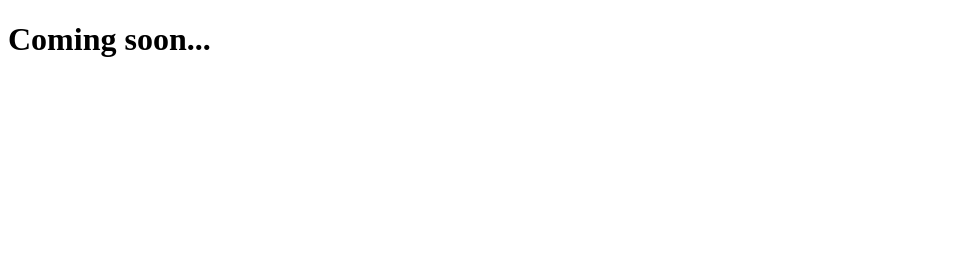
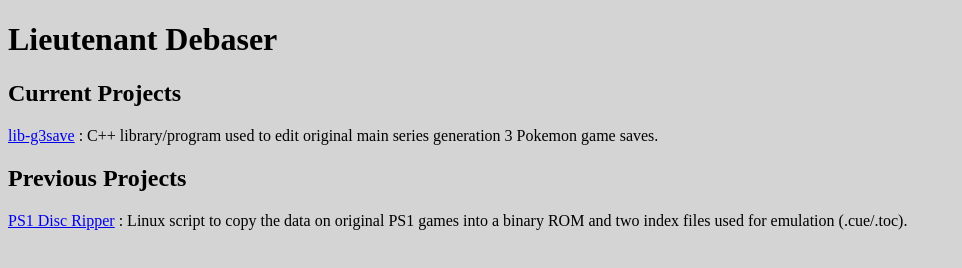
Before and after one commit to Lieutenant-Debaser/Lieutenant-Debaser.github.io, a plain HTML site: page index.html in a window 1280 px wide. Shown: the whole page, without its empty margins (0-962 px from the left). Drawn offline with Linux system fonts and the light colour scheme.

Commit message:
Update index.html
Update github.io homepage.

```diff
--- a/index.html
+++ b/index.html
@@ -1,6 +1,14 @@
 <!DOCTYPE html>
 <html>
-<body>
-<h1>Coming soon...</h1>
+<body style="background-color:#d4d4d4">
+<h1>Lieutenant Debaser</h1>
+<h2>Current Projects</h2>
+<a href=https://lieutenant-debaser.github.io/lib-g3save/>lib-g3save</a> : C++
+library/program used to edit original main series generation 3 Pokemon game
+saves.
+<h2>Previous Projects</h2>
+<a href=https://github.com/Lieutenant-Debaser/PS1-Disc-Ripper>PS1 Disc Ripper</a>
+: Linux script to copy the data on original PS1 games into a binary ROM and
+two index files used for emulation (.cue/.toc).
 </body>
 </html>
```
